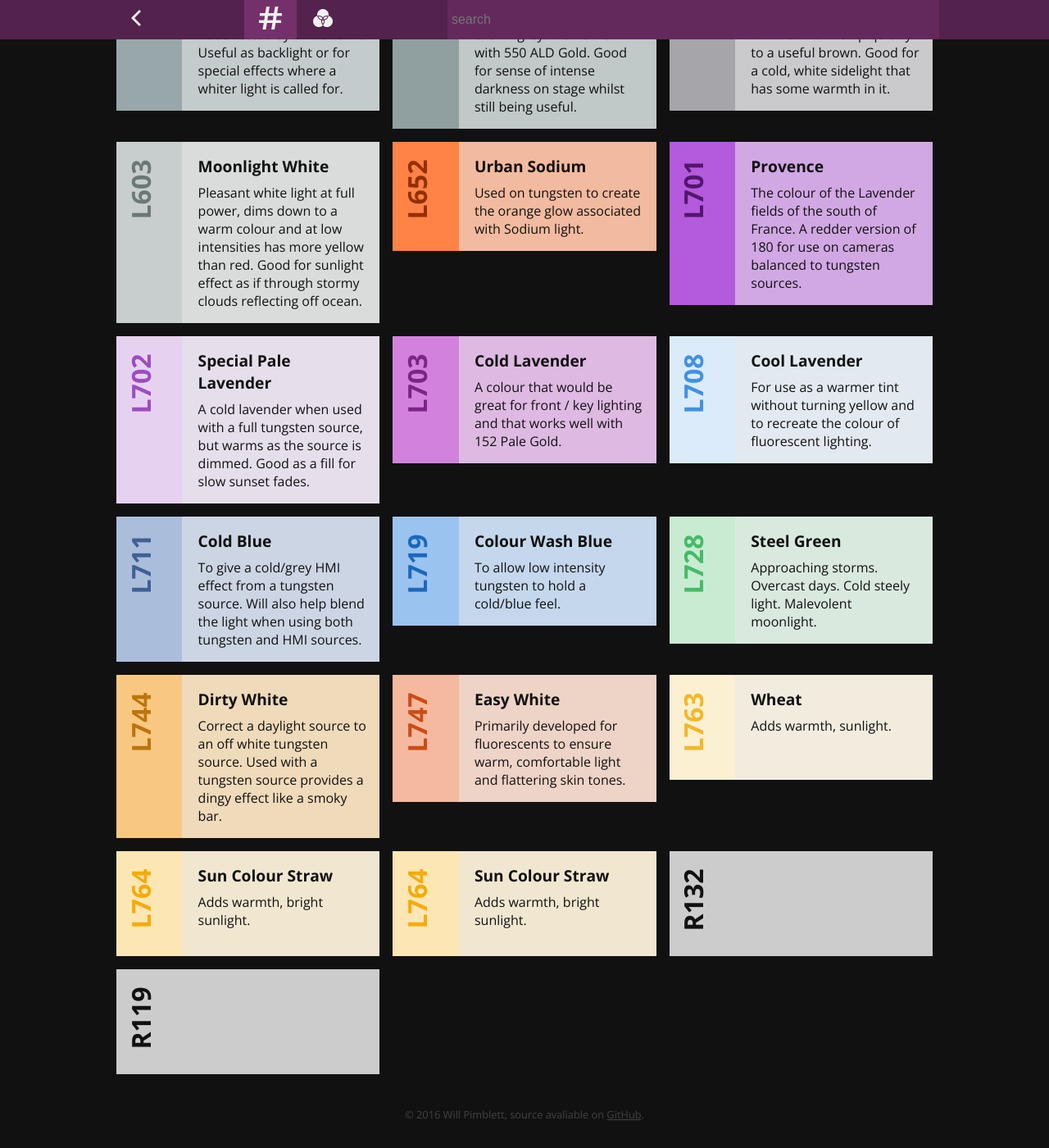
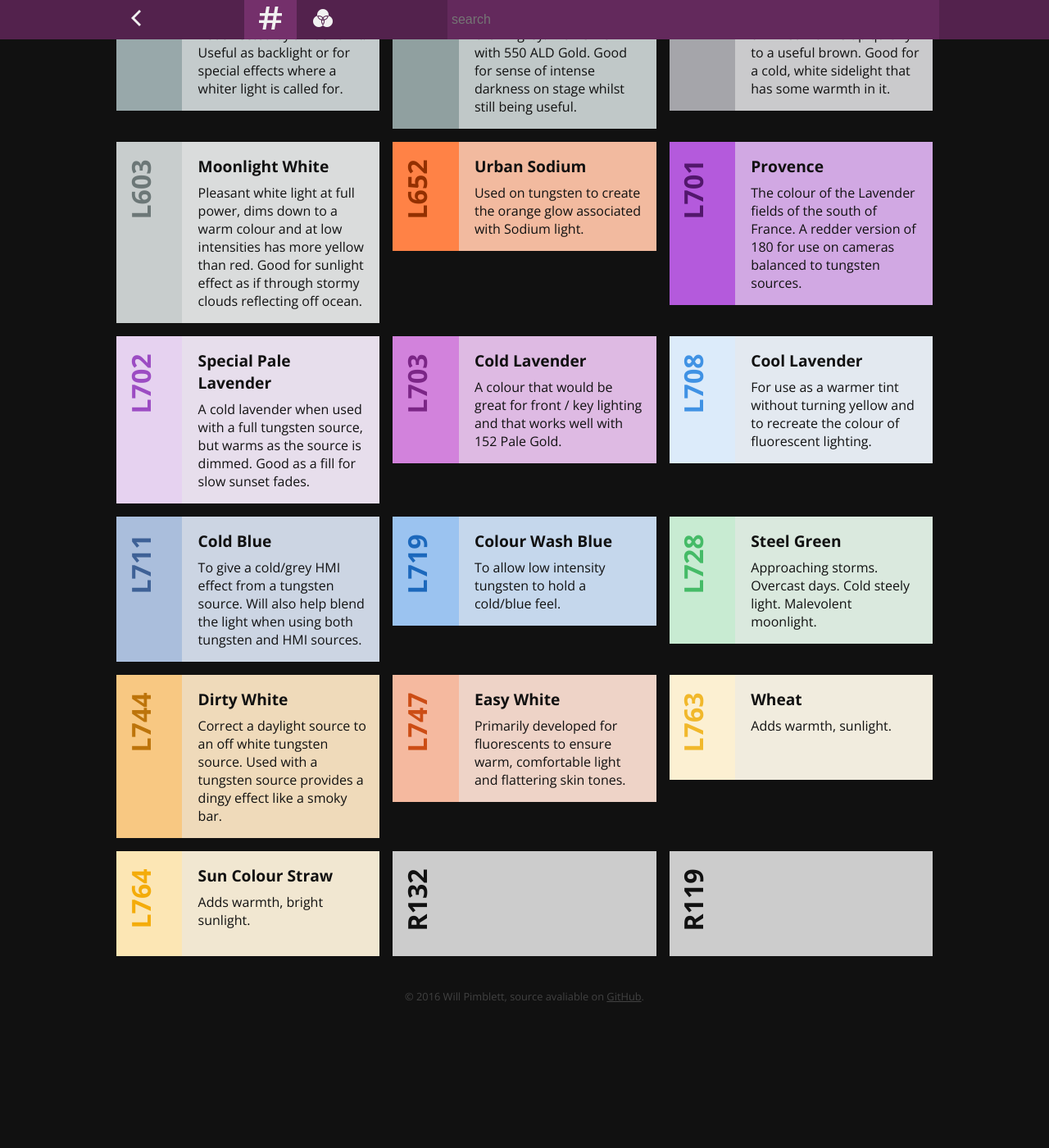
Before and after one commit to newtheatre/lx, a Jekyll site: the page built from gels.html, in a window 1280 px wide and 1400 px high, scrolled down 4130 px. Shown: the whole window at 82% size. Built offline with Jekyll 4.4.1, drawn with Linux system fonts in a browser that asks for light colours; comment, search, counter and statistics services are not loaded; after the commit the page ends 5386 px from its top, so only the background shows below that.

Commit message:
Remove Duplicate

```diff
--- a/_data/gels.yml
+++ b/_data/gels.yml
@@ -528,13 +528,6 @@
   name: Sun Colour Straw
   stock: {cut: none, sheet: 0}
 
-
-- code: L764
-  color: FCE6B4
-  description: Adds warmth, bright sunlight.
-  name: Sun Colour Straw
-  stock: {cut: none, sheet: 0}
-
 - code: R132
   stock: {cut: none, sheet: 3}
 
```
